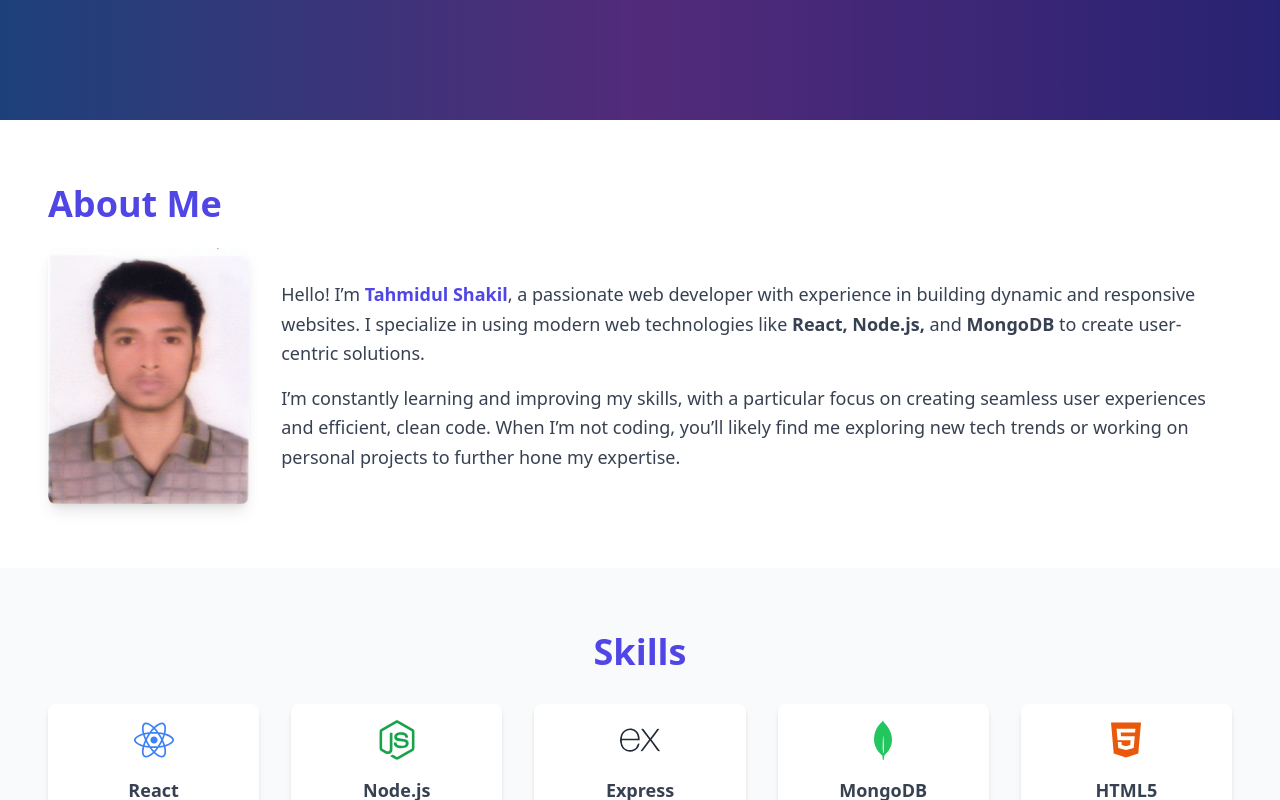
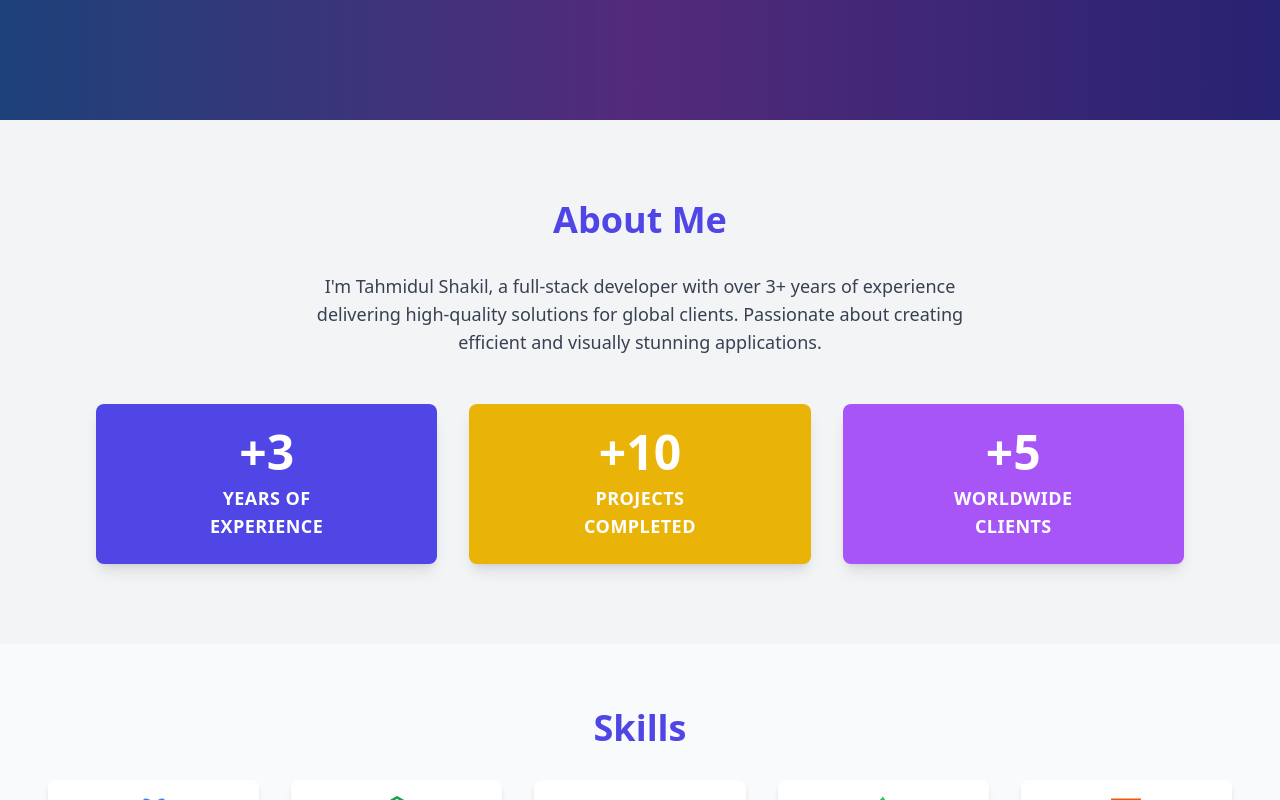
Before and after one commit to shakilcse12/tahmidul-portfolio, a React (Create React App) app: page / in a window 1280 px wide. Shown: the part 680-1480 px from the top of the page. Built offline with nearby package versions, Linux system fonts and the light colour scheme.

Commit message:
abous us and skills section updated

```diff
--- a/src/components/AboutUs.jsx
+++ b/src/components/AboutUs.jsx
@@ -1,33 +1,37 @@
 import React from 'react';
-import tahmidulImage from '../assets/tahmidul.jpg';
 
-const AboutUs = () => {
+function AboutUs() {
   return (
-    <section id="about" className="py-16 bg-white-50">
-      <div className="container mx-auto px-6 lg:px-12 text-center md:text-left">
-        <h2 className="text-3xl md:text-4xl font-bold text-indigo-600 mb-6">About Me</h2>
+    <section id="about" className="py-20 bg-gray-100 text-center">
+      <div className="container mx-auto px-6 md:px-12 lg:px-24">
+        <h2 className="text-4xl font-bold text-indigo-600 mb-8">About Me</h2>
+        <p className="text-lg text-gray-700 max-w-2xl mx-auto mb-12">
+          I'm Tahmidul Shakil, a full-stack developer with over 3+ years of experience delivering high-quality solutions for global clients. Passionate about creating efficient and visually stunning applications.
+        </p>
 
-        <div className="flex flex-col md:flex-row items-center md:space-x-8">
-          {/* Profile Image */}
-          <img
-            src={tahmidulImage}
-            alt="Profile"
-            className="rounded-lg w-40 h-40 md:w-64 md:h-64 shadow-lg mb-6 md:mb-0"
-          />
+        {/* Statistics Section */}
+        <div className="grid grid-cols-1 sm:grid-cols-3 gap-8 mt-12">
+          {/* Years of Experience */}
+          <div className="flex flex-col items-center p-6 bg-indigo-600 text-white rounded-lg shadow-lg transform hover:scale-105 transition-transform duration-300">
+            <p className="text-5xl font-extrabold">+3</p>
+            <p className="text-lg mt-2 uppercase tracking-wide font-semibold">Years of<br />Experience</p>
+          </div>
 
-          {/* About Me Text */}
-          <div>
-            <p className="text-gray-700 text-lg leading-relaxed">
-              Hello! I’m <span className="font-semibold text-indigo-600">Tahmidul Shakil</span>, a passionate web developer with experience in building dynamic and responsive websites. I specialize in using modern web technologies like <span className="font-semibold">React, Node.js,</span> and <span className="font-semibold">MongoDB</span> to create user-centric solutions.
-            </p>
-            <p className="text-gray-700 text-lg mt-4 leading-relaxed">
-              I’m constantly learning and improving my skills, with a particular focus on creating seamless user experiences and efficient, clean code. When I’m not coding, you’ll likely find me exploring new tech trends or working on personal projects to further hone my expertise.
-            </p>
+          {/* Projects Completed */}
+          <div className="flex flex-col items-center p-6 bg-yellow-500 text-white rounded-lg shadow-lg transform hover:scale-105 transition-transform duration-300">
+            <p className="text-5xl font-extrabold">+10</p>
+            <p className="text-lg mt-2 uppercase tracking-wide font-semibold">Projects<br />Completed</p>
+          </div>
+
+          {/* Worldwide Clients */}
+          <div className="flex flex-col items-center p-6 bg-purple-500 text-white rounded-lg shadow-lg transform hover:scale-105 transition-transform duration-300">
+            <p className="text-5xl font-extrabold">+5</p>
+            <p className="text-lg mt-2 uppercase tracking-wide font-semibold">Worldwide<br />Clients</p>
           </div>
         </div>
       </div>
     </section>
   );
-};
+}
 
 export default AboutUs;
--- a/src/components/Skills.jsx
+++ b/src/components/Skills.jsx
@@ -1,6 +1,8 @@
 import React from 'react';
-import { FaReact, FaNodeJs, FaDatabase, FaHtml5, FaCss3Alt, FaJsSquare } from 'react-icons/fa';
-import { SiTailwindcss, SiMongodb, SiExpress, SiNextdotjs } from 'react-icons/si';
+import { FaReact, FaNodeJs, FaDatabase, FaHtml5, FaCss3Alt, FaJsSquare, FaJava } from 'react-icons/fa';
+import { SiTailwindcss, SiMongodb, SiExpress, SiNextdotjs, SiReactrouter } from 'react-icons/si';
+import { FaAndroid } from 'react-icons/fa';  // You can add the Android icon here
+import { SiReact } from 'react-icons/si';  // React Native icon can be used with 'SiReact' for now
 
 const skills = [
   { name: 'React', icon: <FaReact size={40} className="text-blue-500" /> },
@@ -13,6 +15,10 @@ const skills = [
   { name: 'Tailwind CSS', icon: <SiTailwindcss size={40} className="text-blue-400" /> },
   { name: 'Next.js', icon: <SiNextdotjs size={40} className="text-black" /> },
   { name: 'Databases', icon: <FaDatabase size={40} className="text-purple-600" /> },
+  { name: 'Android', icon: <FaAndroid size={40} className="text-green-800" /> },  // Android icon
+  { name: 'React Native', icon: <SiReact size={40} className="text-blue-400" /> },  // React Native icon
+  { name: 'Java', icon: <FaJava size={40} className="text-red-600" /> },  // Java icon
+  { name: 'XML', icon: <SiReactrouter size={40} className="text-gray-600" /> },  // Placeholder for XML (you can replace with XML-related icon)
 ];
 
 const Skills = () => {
```
